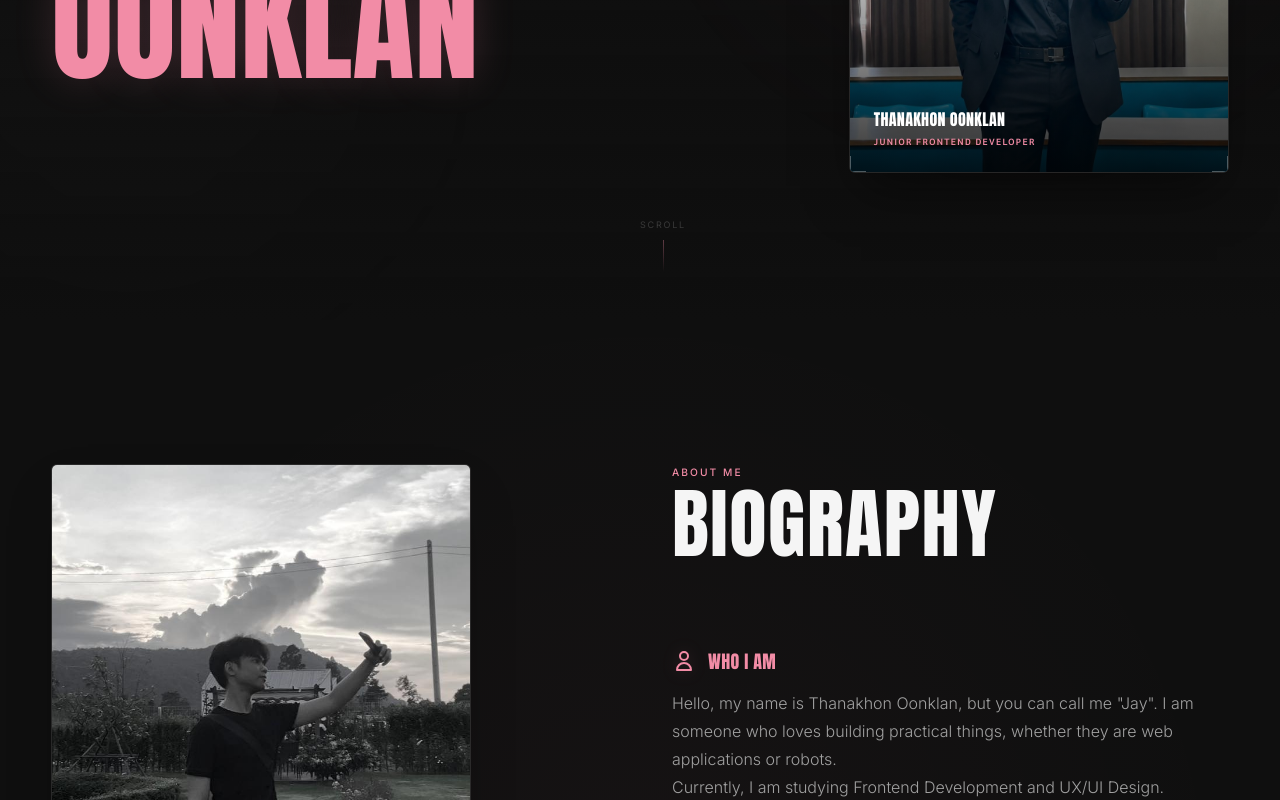
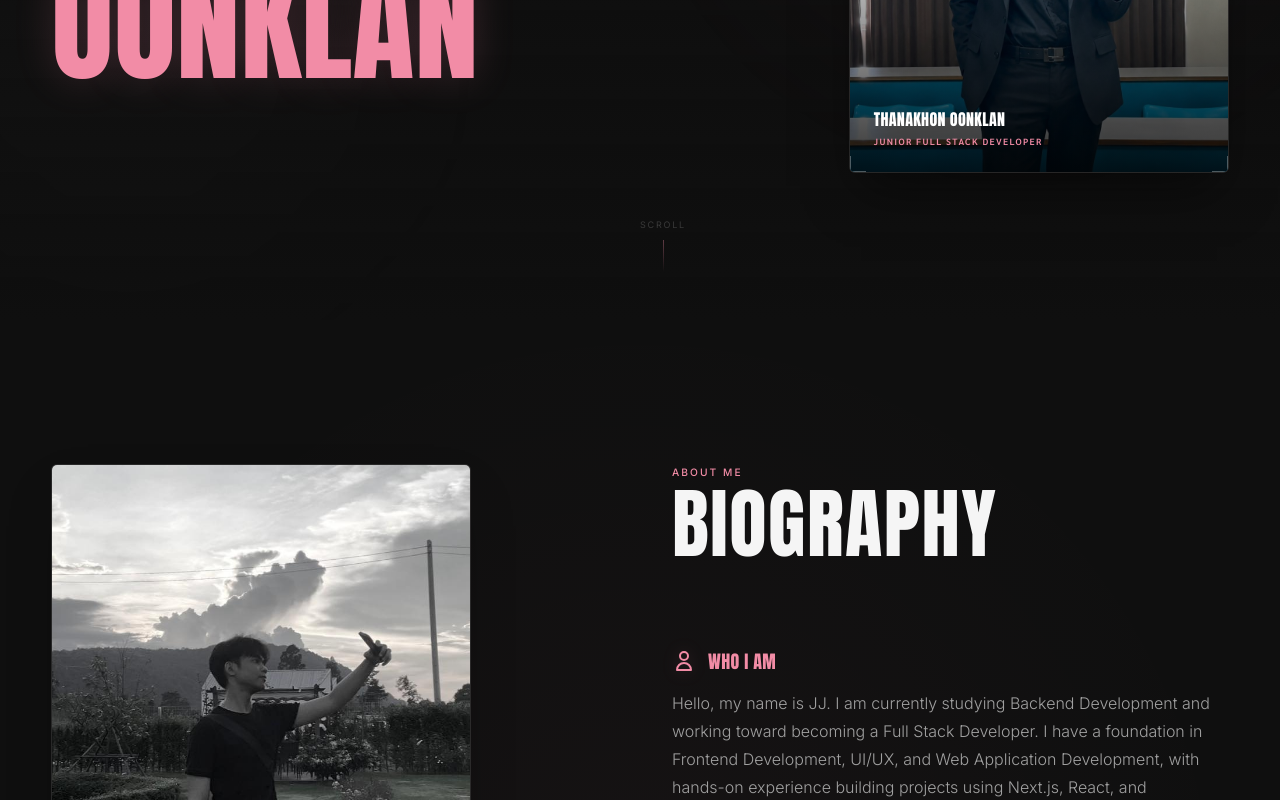
Before and after one commit to ThanakhonOonklan/portfolie-v1, a Next.js app: page / in a window 1280 px wide. Shown: the part 480-1280 px from the top of the page. Built offline with nearby package versions, Linux system fonts and the light colour scheme.

Commit message:
fix-profile

```diff
--- a/src/components/sections/Contact.tsx
+++ b/src/components/sections/Contact.tsx
@@ -64,7 +64,7 @@ export default function Contact() {
                 {/* The Avatar Image */}
                 {!imgError ? (
                   <img
-                    src="/images/profile/profile-2.jpg"
+                    src="/images/profile/profile-3.jpg"
                     alt="Thanakhon Oonklan - Contact"
                     onError={() => setImgError(true)}
                     className="w-full h-full object-cover object-center scale-105 group-hover:scale-110 transition-transform duration-700 ease-out"
--- a/src/messages/en.json
+++ b/src/messages/en.json
@@ -3,7 +3,7 @@
     "name_first": "THANAKHON",
     "name_last": "OONKLAN",
     "name_full": "THANAKHON OONKLAN",
-    "role": "Junior Frontend Developer"
+    "role": "JUNIOR FULL STACK DEVELOPER"
   },
   "nav": {
     "projects": "Projects",
@@ -15,7 +15,7 @@
     "contact": "Contact"
   },
   "hero": {
-    "caption": "Junior Frontend Developer",
+    "caption": "JUNIOR FULL STACK DEVELOPER",
     "intro": "Crafting immersive digital experiences through modern frontend development, interactive design, and motion-driven interfaces.",
     "tagline": "Crafting immersive digital experiences through modern frontend development, interactive design, and motion-driven interfaces.",
     "cta": "View My Work",
@@ -27,7 +27,7 @@
   "about": {
     "label": "About Me",
     "who_i_am_title": "Who I Am",
-    "who_i_am_desc": "Hello, my name is Thanakhon Oonklan, but you can call me \"Jay\". I am someone who loves building practical things, whether they are web applications or robots.\nCurrently, I am studying Frontend Development and UX/UI Design.",
+    "who_i_am_desc": "Hello, my name is JJ. I am currently studying Backend Development and working toward becoming a Full Stack Developer. I have a foundation in Frontend Development, UI/UX, and Web Application Development, with hands-on experience building projects using Next.js, React, and TypeScript.",
     "interest_title": "Interests",
     "interest_desc": "I am interested in building web applications, especially with Next.js and TypeScript. I also enjoy Robotics and IoT.",
     "education_title": "Education & Skills",
--- a/src/messages/th.json
+++ b/src/messages/th.json
@@ -3,7 +3,7 @@
     "name_first": "ธนกรณ์",
     "name_last": "อ่อนกลั่น",
     "name_full": "ธนกรณ์ อ่อนกลั่น",
-    "role": "Junior Frontend Developer"
+    "role": "JUNIOR FULL STACK DEVELOPER"
   },
   "nav": {
     "projects": "ผลงาน",
@@ -15,7 +15,7 @@
     "contact": "ติดต่อ"
   },
   "hero": {
-    "caption": "Junior Frontend Developer",
+    "caption": "JUNIOR FULL STACK DEVELOPER",
     "intro": "สร้างสรรค์ประสบการณ์ดิจิทัลที่ชวนดื่มด่ำผ่านการพัฒนาฟรอนต์เอนด์ที่ทันสมัย การออกแบบเชิงโต้ตอบ และอินเทอร์เฟซที่ขับเคลื่อนด้วยการเคลื่อนไหว",
     "tagline": "สร้างสรรค์ประสบการณ์ดิจิทัลที่ชวนดื่มด่ำผ่านการพัฒนาฟรอนต์เอนด์ที่ทันสมัย การออกแบบเชิงโต้ตอบ และอินเทอร์เฟซที่ขับเคลื่อนด้วยการเคลื่อนไหว",
     "cta": "ดูผลงานของฉัน",
@@ -27,7 +27,7 @@
   "about": {
     "label": "เกี่ยวกับฉัน",
     "who_i_am_title": "ตัวตนของผม",
-    "who_i_am_desc": "สวัสดีครับ ผมชื่อ ธนกรณ์ อ่อนกลั่น หรือเรียกว่า \"เจ\" ก็ได้ครับ ผมเป็นคนที่ชอบสร้างสิ่งที่ใช้งานได้จริง ไม่ว่าจะเป็นเว็บเเอปพลิเคชั่น หรือหุ่นยนต์ก็เช่นกัน\nปัจจุบันกำลังศึกษาด้าน Frontend Development และ UX/UI Design อยู่ครับ",
+    "who_i_am_desc": "สวัสดีครับ ผมชื่อ \"เจเจ\" ปัจจุบันกำลังศึกษาด้าน Backend โดยมีเป้าหมายในการพัฒนาตนเองสู่การเป็น Full Stack Developer มีพื้นฐานด้าน Frontend, UI/UX และการพัฒนา Web Application พร้อมประสบการณ์ในการพัฒนาโปรเจกต์ด้วย Next.js, React และ TypeScript",
     "interest_title": "สิ่งที่สนใจ",
     "interest_desc": "ผมสนใจการสร้าง เว็บเเอปพลิเคชั่น โดยเฉพาะด้วย Next.js และ TypeScript นอกจากนี้ยังชอบเรื่อง Robotics และ IoT ครับ",
     "education_title": "ระดับการศึกษา",
```
